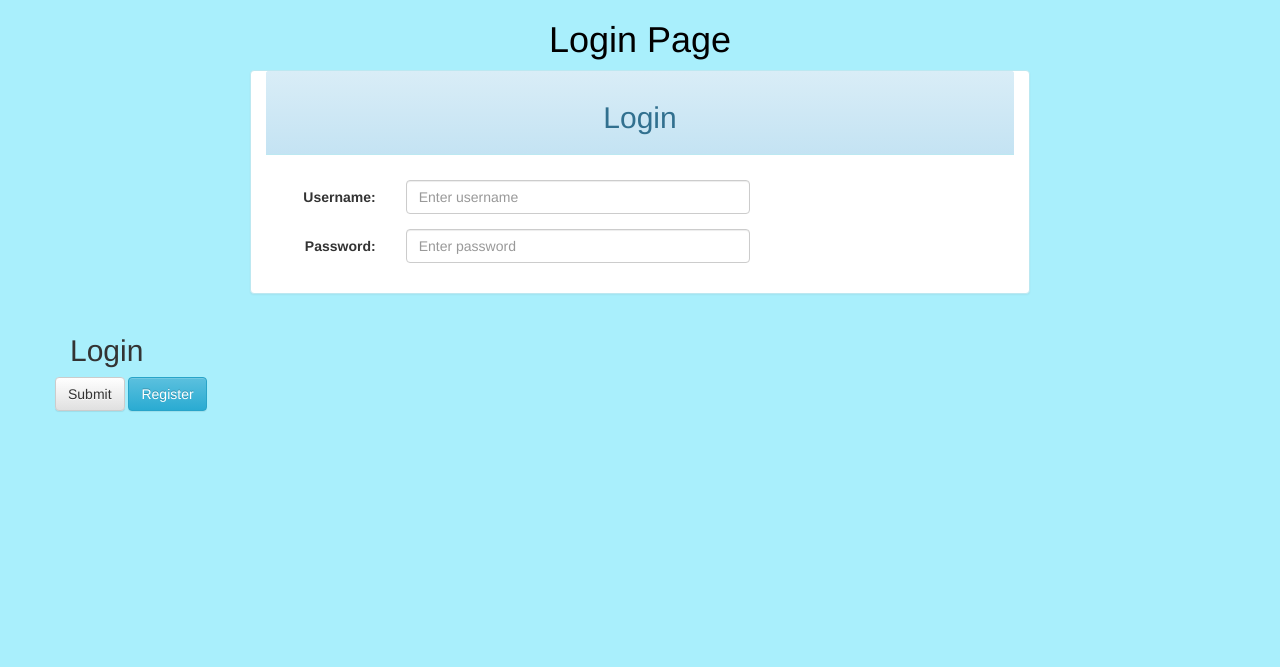
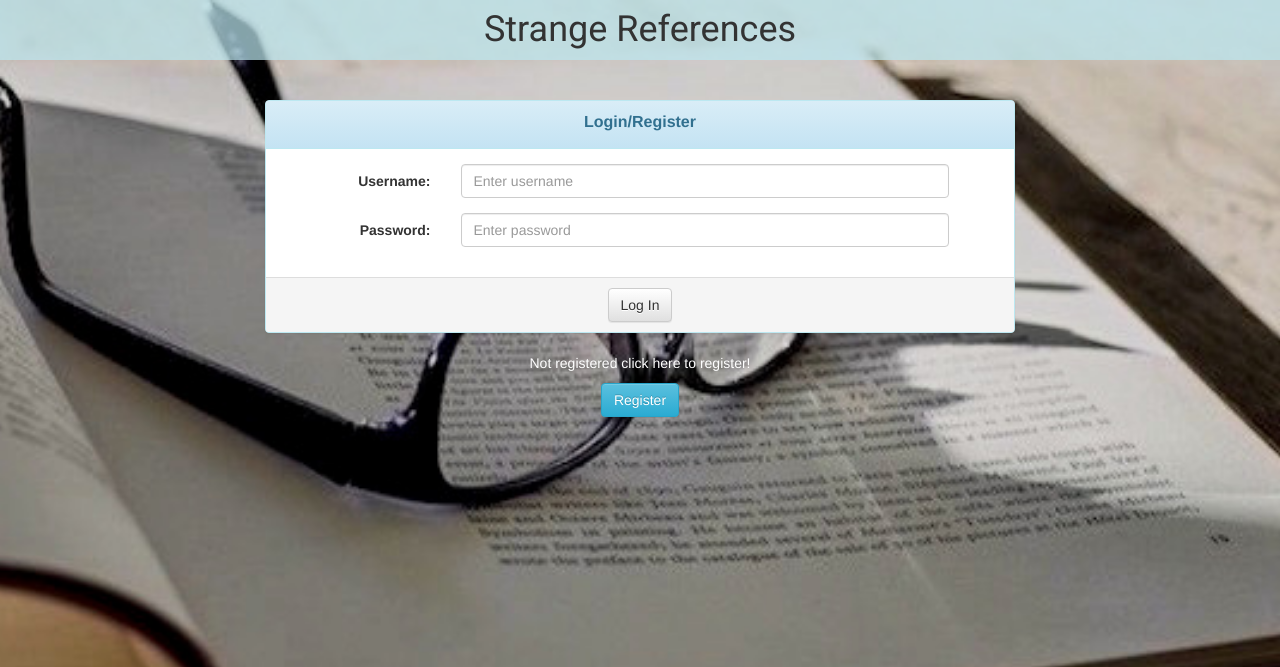
Before and after one commit to ryantantiern/strange-references, a Django app: page / in a window 1280 px wide. Shown: the top 667 px of the page. Run offline with Django 3.2, Linux system fonts and the light colour scheme; some libraries are stand-ins or nearby versions.

Commit message:
Styled login page

```diff
--- /dev/null
+++ b/strange_references/static/css/main.css
@@ -0,0 +1,10 @@
+#login-banner{
+    margin-top:0px ;
+    padding: 10px;
+    margin-bottom: 40px;
+    background: rgba(188,232,241,0.7);
+    text-align: center;
+    font-family: 'Asap', sans-serif;
+    font-family: 'Special Elite', cursive;
+    font-family: 'Roboto', sans-serif;
+}
--- a/strange_references/templates/strange_references/login.html
+++ b/strange_references/templates/strange_references/login.html
@@ -9,15 +9,17 @@
 		<script src="https://ajax.googleapis.com/ajax/libs/jquery/3.1.1/jquery.min.js"></script>
 		<script src="https://maxcdn.bootstrapcdn.com/bootstrap/3.3.7/js/bootstrap.min.js"></script>
 		<link rel="stylesheet" href="//maxcdn.bootstrapcdn.com/bootstrap/3.2.0/css/bootstrap-theme.min.css">
-		<link rel="stylesheet" type="text/css" href="{% static 'css/login.css' %}">
+		<link rel="stylesheet" type="text/css" href="{% static 'css/main.css' %}">
+        <!-- Fonts -->
+        <link href="https://fonts.googleapis.com/css?family=Asap|Roboto|Special+Elite" rel="stylesheet">
+
 		<style type="text/css">
-			h1 {
-				color: black;
-				text-align: center;
-			}
-
 			body {
-				background-color: #a9effc
+				background: url(static/img/background.jpg) no-repeat center center fixed;
+                -webkit-background-size: cover;
+                -moz-background-size: cover;
+                -o-background-size: cover;
+                background-size: cover;
 			}
 		</style>
 
@@ -39,28 +41,31 @@
 </head>
 
     <body>
-        <h1>Login Page</h1>
+        <h1 id="login-banner">Strange References</h1>
         <div class="container">
             <div class="row">
-                <div class="panel panel-info col-sm-8 col-sm-offset-2">
-                    <div class="panel-heading"><h2 style="text-align: center;">Login</h2></div>
+                <div class="col-sm-8 col-sm-offset-2">
+                    <div class="panel panel-info">
+                        <div class="panel-heading" style="text-align: center"><label style="font-size: 16px;">Login/Register</label></div>
+
+                        <form class="form-horizontal" id="form" action="{% url 'strange_references:authenticate' %}" method="post">
                             <div class="panel-body">
-                        <form class="form-horizontal" id="form" action="{% url 'strange_references:authenticate' %}" method="post">
                                 {% csrf_token %}
+                                <div class="row">
+                                    {% if pwd_error %}
+                                        <div class="col-sm-12"><p style="color: red;">{{ pwd_error }}</p></div>
+                                    {% endif %}
                                     <!-- USERNAME -->
-                            <p style="color: red;">{{ pwd_error }}</p>
                                     <div class="form-group">
-                                <label class="control-label col-sm-2" for="email">Username:</label>
-                                <div class="col-sm-6">
+                                        <label class="control-label col-sm-3" for="email">Username:</label>
+                                        <div class="col-sm-8">
                                             <input type="text" class="form-control" name="uname" placeholder="Enter username" required>
                                         </div>
                                     </div>
-
-
                                     <!-- PASSWORD -->
                                     <div class="form-group">
-                              <label class="control-label col-sm-2" for="pwd">Password:</label>
-                              <div class="col-sm-6">
+                                      <label class="control-label col-sm-3" for="pwd">Password:</label>
+                                      <div class="col-sm-8">
                                         <input type="password" class="form-control" name="pwd" placeholder="Enter password" required>
                                       </div>
                                     </div>
@@ -69,47 +74,46 @@
                                     <div class="collapse" id="collapse-register">
                                         <!-- CONFIRM PASSWORD -->
                                         <div class="form-group " id="demo">
-                                  <label class="control-label col-sm-2" for="pwd2">Confirm Password:</label>
-                                  <div class="col-sm-6">
+                                          <label class="control-label col-sm-3" for="pwd2">Confirm Password:</label>
+                                          <div class="col-sm-8">
                                             <input type="password" class="form-control" name="pwd2" placeholder="Confirm password">
                                           </div>
                                         </div>
 
                                         <!-- FIRST NAME -->
                                         <div class="form-group">
-                                  <label class="control-label col-sm-2" for="fname">First name:</label>
-                                  <div class="col-sm-6">
+                                          <label class="control-label col-sm-3" for="fname">First name:</label>
+                                          <div class="col-sm-8">
                                             <input type="text" class="form-control" name="fname" placeholder="Enter first name">
                                           </div>
                                         </div>
                                         <!-- LAST NAME -->
                                         <div class="form-group">
-                                  <label class="control-label col-sm-2" for="lname">Last name:</label>
-                                  <div class="col-sm-6">
+                                          <label class="control-label col-sm-3" for="lname">Last name:</label>
+                                          <div class="col-sm-8">
                                             <input type="text" class="form-control" name="lname" placeholder="Enter last name">
                                           </div>
                                         </div>
                                         <!-- EMAIL -->
                                         <div class="form-group">
-                                  <label class="control-label col-sm-2" for="email">Email:</label>
-                                  <div class="col-sm-6">
+                                          <label class="control-label col-sm-3" for="email">Email:</label>
+                                          <div class="col-sm-8">
                                             <input type="email" class="form-control" name="email" placeholder="Enter email">
                                           </div>
                                         </div>
                                     </div>
+                                </div>
+                            </div>
+                            <div class="panel-footer" style="text-align: center">
+                                <button type="submit" class="btn btn-default">Log In</button>
+                            </div>
                         </form>
                     </div>
+                    <p style="text-align: center; color: white;">
+                        Not registered click here to register! <br>
+                        <button style="margin-top: 10px" data-toggle="collapse" data-target="#collapse-register" class="btn btn-info" onclick="registerToggle()" >Register</button>
+                    </p>
                 </div>
-            <div class="row">
-                <div class="col-sm-2"></div>
-                <div class="col-sm-4">
-                    <h2 class="col-sm-4">Login</h2>
-                </div>
-            </div>
-
-
-                 <button type="submit" class="btn btn-default">Submit</button>
-                <button data-toggle="collapse" data-target="#collapse-register" class="btn btn-info" onclick="registerToggle()" >Register</button>
         </div>
     </body>
 </html>
```
Also changed, not shown: strange_references/static/css/dashboard.css (deleted), strange_references/static/css/login.css (deleted), strange_references/static/img/background.jpg (added). Lines whose indentation alone changed are shown as unchanged.
